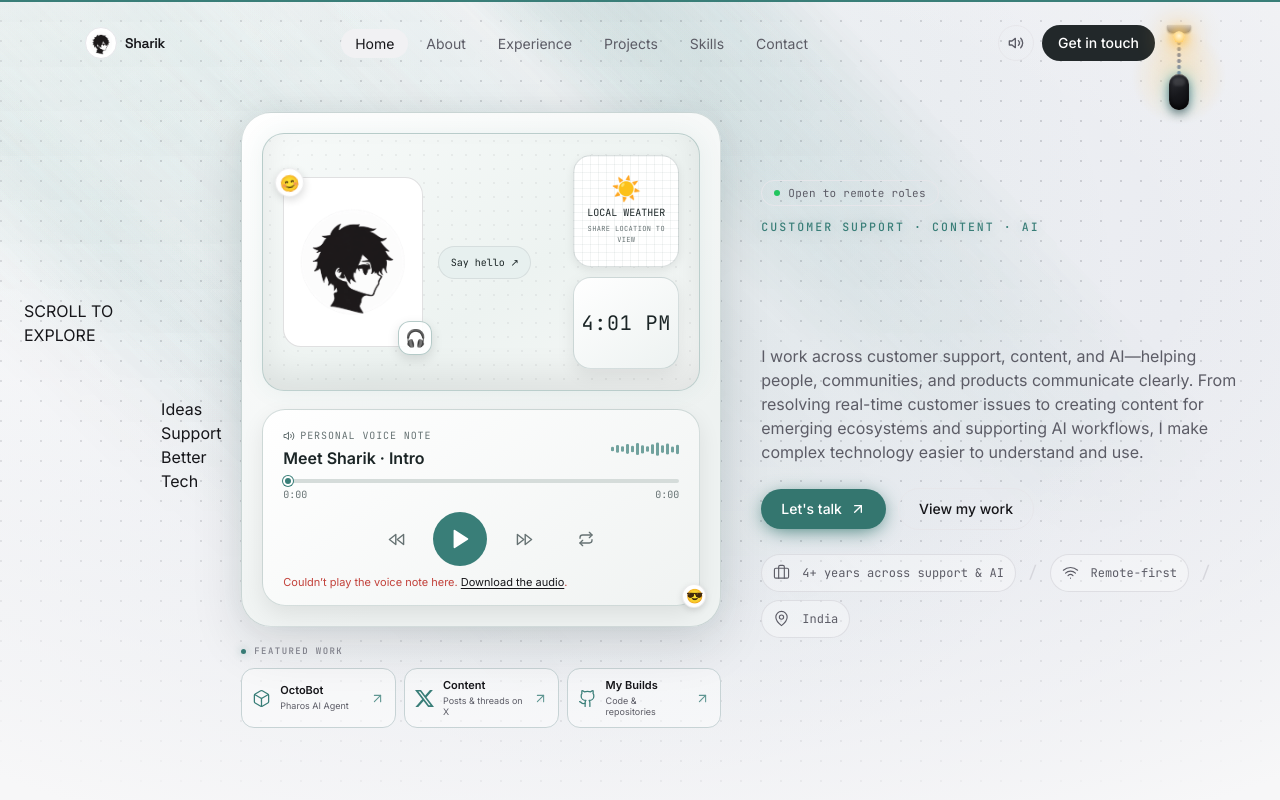
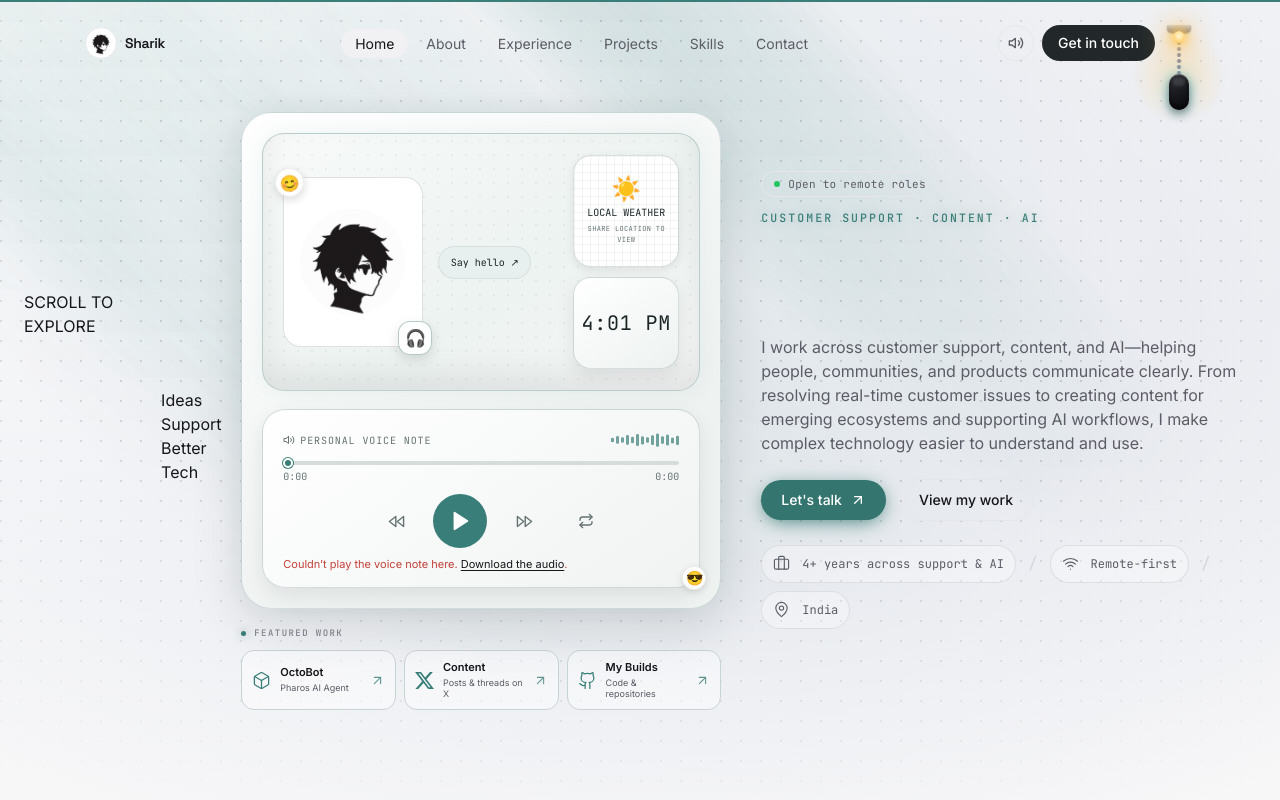
Before and after one commit to isharik/Portfolio, a Next.js app: page / in a window 1280 px wide. Shown: the top 800 px of the page. Built offline with nearby package versions, Linux system fonts and the light colour scheme.

Commit message:
Remove intro title from voice player

```diff
--- a/src/components/ui/RecruiterIntroPlayer.tsx
+++ b/src/components/ui/RecruiterIntroPlayer.tsx
@@ -190,7 +190,6 @@ export default function RecruiterIntroPlayer() {
       <div className="recruiter-player-heading">
         <span className="recruiter-player-copy">
           <span className="recruiter-player-kicker"><Volume2 size={12} /> PERSONAL VOICE NOTE</span>
-          <span className="recruiter-player-title">Meet Sharik · Intro</span>
         </span>
         <span className={`recruiter-wave${playing ? ' is-playing' : ''}`} aria-hidden="true">
           {bars.slice(0, 14).map((height, index) => <i key={index} style={{ '--bar-height': `${Math.max(8, height * 0.68)}px`, '--bar-delay': `${index * 45}ms` } as CSSProperties} />)}
```
